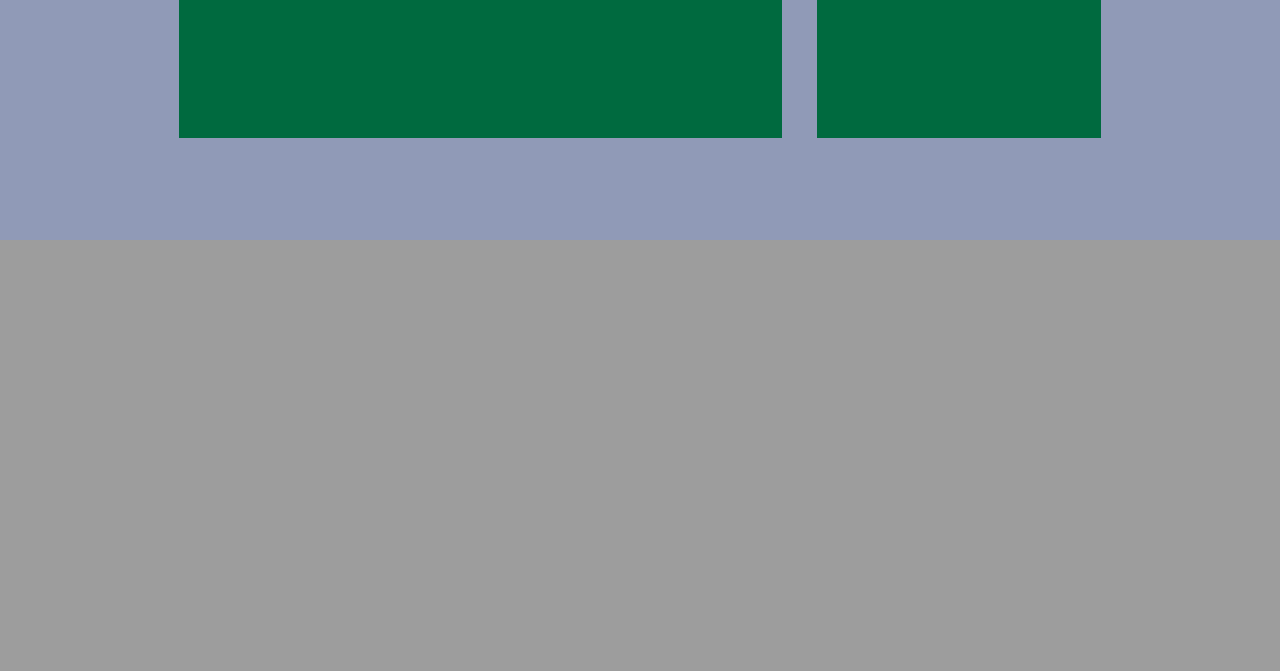
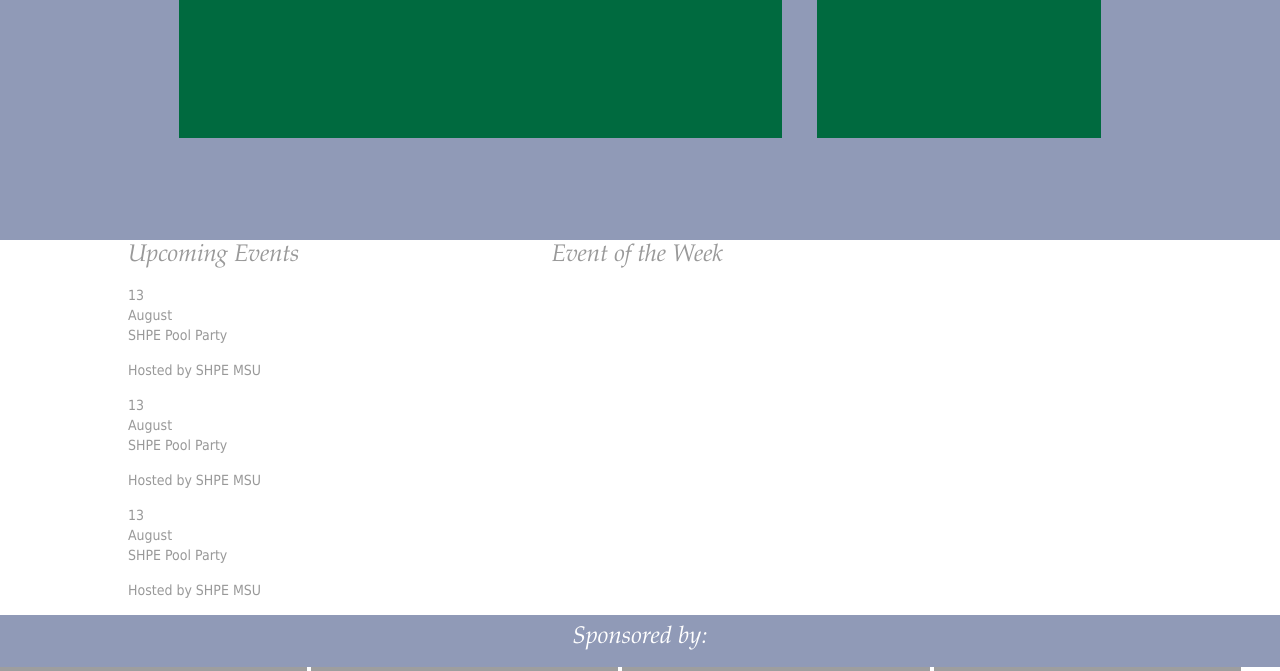
Before and after one commit to claurymr/shpe-msu, a PHP site: page / in a window 1280 px wide. Shown: the part 1553-2224 px from the top of the page. Before the commit the page ends 1793 px from the top, so only its background shows below. Run offline with PHP 8.4, Linux system fonts and the light colour scheme; grey boxes are pictures that could not be loaded.

Commit message:
Changed some stuff in the footer css and added events section to the home page.

```diff
--- a/Footer/Sponsors.css
+++ b/Footer/Sponsors.css
@@ -1,8 +1,13 @@
-#Divsion {
+#Division {
 	background-color: #909AB7;
 	width: 100%;
 	color: #ffffff;
 	text-align: center;
+	padding: 0.5em 0 0.01em;
+}
+
+#Division h2 {
+	color: #fff;
 }
 
 #Sponsors {
--- a/Footer/footer.php
+++ b/Footer/footer.php
@@ -1,4 +1,4 @@
-<!doctype html>
+<!--<!doctype html>
 <html>
 <head>
 <meta charset="utf-8">
@@ -9,11 +9,11 @@
 
 <body>
 
-</body>
+</body>-->
 
 <footer>
 
-	<div id="Divsion">
+	<div id="Division">
 
             <h2> Sponsored by: </h2>
 
@@ -63,4 +63,4 @@
 
 </footer>
 
-</html>
+<!--</html>-->
--- a/Footer/footer_class.css
+++ b/Footer/footer_class.css
@@ -7,6 +7,10 @@
 	height: 8em;
 	padding-bottom: 0;
 	clear: both;
+}
+
+#link_text h3 {
+	color: #fff;
 }
 
 #Column_1 {
--- a/index.php
+++ b/index.php
@@ -14,12 +14,14 @@
     <link rel="stylesheet" type="text/css" href="css/normalize.css">
     <link rel="stylesheet" type="text/css" href="css/uikit.min.css">
     <link rel="stylesheet" type="text/css" href="css/main.css">
+    <link href="Footer/footer_class.css" rel="stylesheet" type="text/css">
+    <link href="Footer/Sponsors.css" rel="stylesheet" type="text/css">
     <link rel="stylesheet" type="text/css" href="css/media-queries.css">
 </head>
 <body>
     <div id="main">
         <?php include "header.php" ?>
-        <div id="banner"">
+        <div id="banner">
             <div id="image-banner"></div>
             <div id="mission-vision">
                 <div class="inner-container">
@@ -66,40 +68,54 @@
             </div>
         </div>
         <div id="events">
-            <div class="inner-container uk-grid">
-                <div class="uk-width-1-3">
-                    <div id="upcoming-events">
-
+            <div class="inner-container">
+                <div class="uk-grid">
+                    <div class="uk-width-2-5">
+                        <div id="upcoming-events">
+                            <h2>Upcoming Events</h2>
+                            <div class="event">
+                                <div class="calendar">
+                                    <div class="date">13</div>
+                                    <div class="month">August</div>
+                                </div>
+                                <div class="event-info">
+                                    <p>SHPE Pool Party</p>
+                                    <p>Hosted by SHPE MSU</p>
+                                </div>
+                            </div>
+                            <div class="event">
+                                <div class="calendar">
+                                    <div class="date">13</div>
+                                    <div class="month">August</div>
+                                </div>
+                                <div class="event-info">
+                                    <p>SHPE Pool Party</p>
+                                    <p>Hosted by SHPE MSU</p>
+                                </div>
+                            </div>
+                            <div class="event">
+                                <div class="calendar">
+                                    <div class="date">13</div>
+                                    <div class="month">August</div>
+                                </div>
+                                <div class="event-info">
+                                    <p>SHPE Pool Party</p>
+                                    <p>Hosted by SHPE MSU</p>
+                                </div>
+                            </div>
+                        </div>
                     </div>
-                </div>
-                <div class="uk-width-2-3">
-                    <div id="event-of-week">
-
+                    <div class="uk-width-3-5">
+                        <div id="event-of-week">
+                            <h2>Event of the Week</h2>
+                        </div>
                     </div>
                 </div>
             </div>
         </div>
-        <footer>
-
-            <div id="sponsors">
-
-            </div>
-
-            <div id="external-links">
-                <div id="links">
-
-                </div>
-                <div id="social">
-
-                </div>
-            </div>
-
-            <div id="copyright">
-
-            </div>
-
-        </footer>
+        <?php include "Footer/footer.php" ?>
     </div>
+    <script type="text/javascript" src="js/uikit.min.js"></script>
     <script type="text/javascript" src="js/uikit.min.js"></script>
 </body>
 </html>
```
